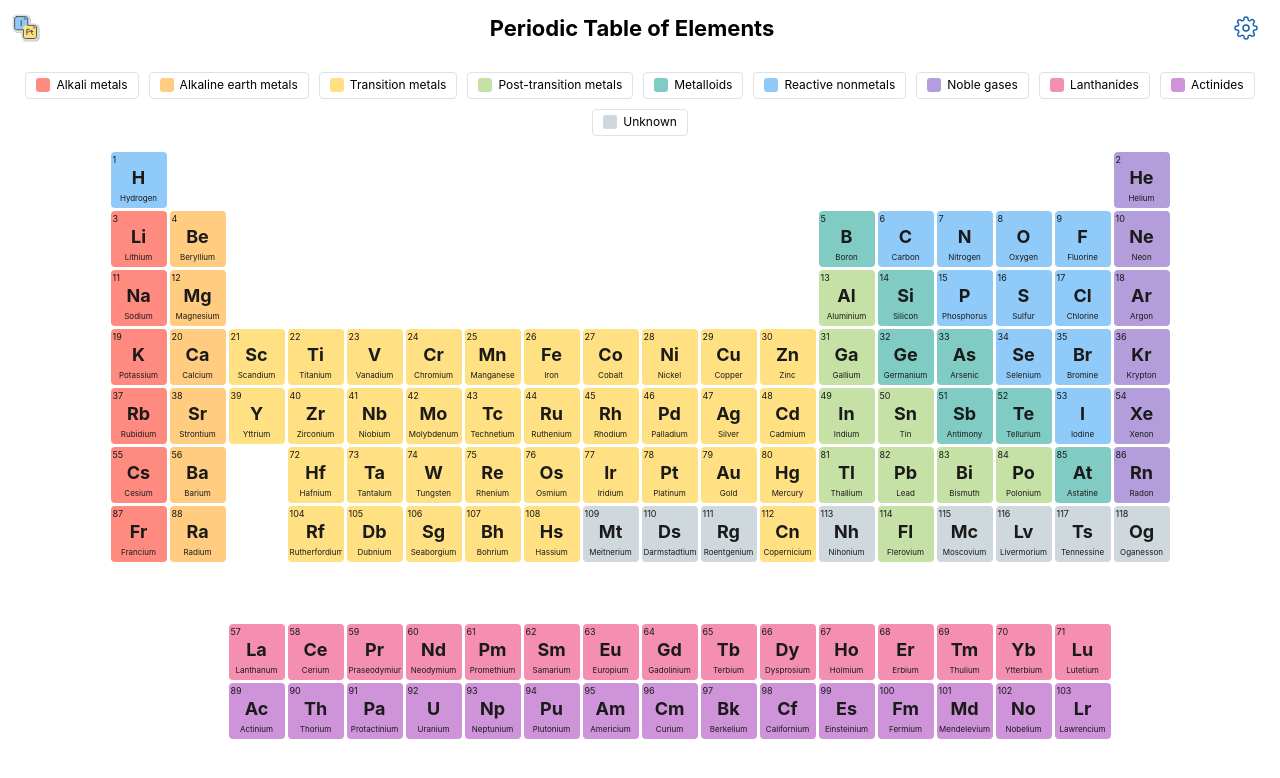
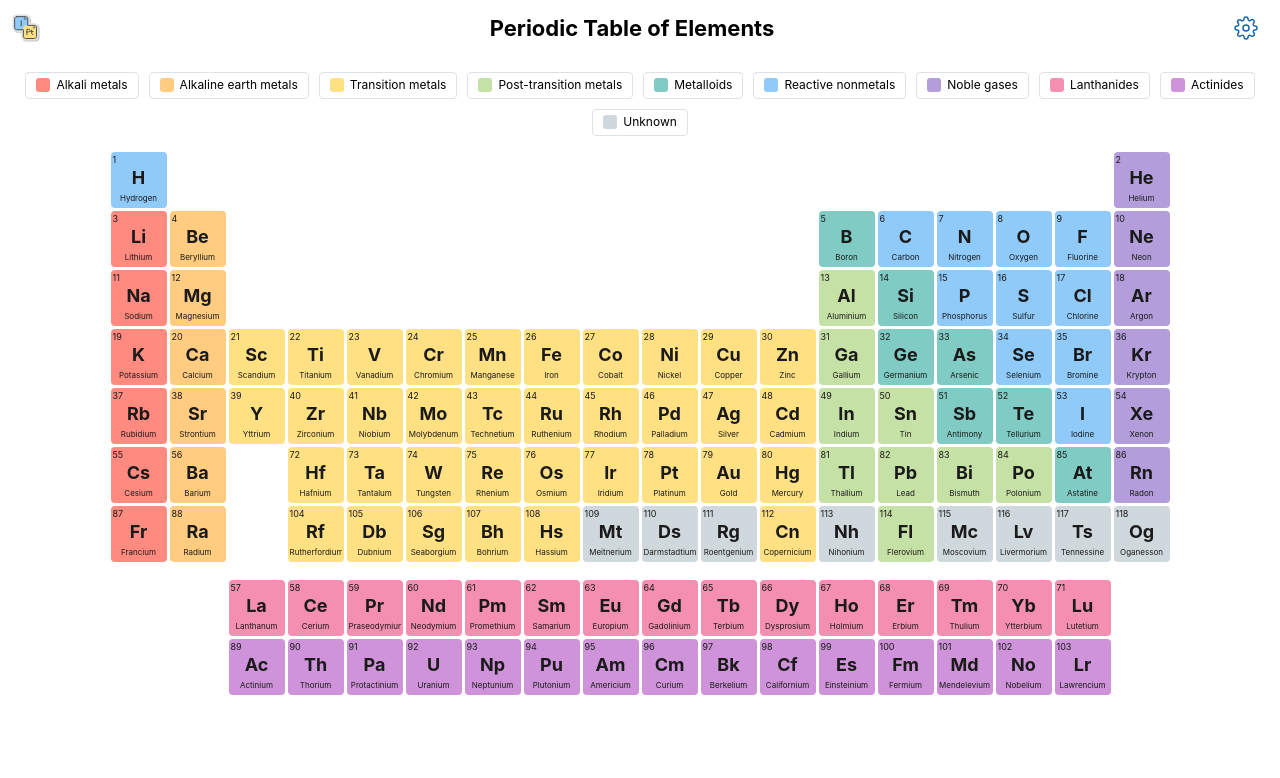
Before and after one commit to mgimpel/periodic-table-app, a React (Vite) app: page / in a window 1280 px wide. Shown: the top 778 px of the page. Built offline with nearby package versions, Linux system fonts and the light colour scheme.

Commit message:
Bugfix: Reduce height of empty row 8
Row 8 is the empty row between the row of heaviest elements (starting with Francium) and  the row of Lanthanides

```diff
--- a/src-tauri/tauri.conf.json
+++ b/src-tauri/tauri.conf.json
@@ -14,9 +14,9 @@
       {
         "title": "periodic-table-app",
         "width": 1100,
-        "height": 760,
+        "height": 720,
         "minWidth": 1100,
-        "minHeight": 760,
+        "minHeight": 720,
         "resizable": false
       }
     ],
--- a/src/components/PeriodicTable.module.css
+++ b/src/components/PeriodicTable.module.css
@@ -29,9 +29,17 @@
   --cell-size: 56px;
   --cell-gap: 3px;
   --fit-scale: 1;
+  /* Row 8 holds no elements (it separates period 7 from the lanthanide/
+   * actinide f-block on rows 9-10), so collapse it to a thin spacer instead
+   * of a full cell-height gap. */
+  --spacer-row: 12px;
   display: grid;
   grid-template-columns: repeat(18, var(--cell-size));
-  grid-auto-rows: var(--cell-size);
+  /* Rows 1-7 and 9-10 are full cell height; row 8 is the empty spacer. */
+  grid-template-rows:
+    repeat(7, var(--cell-size))
+    var(--spacer-row)
+    repeat(2, var(--cell-size));
   gap: var(--cell-gap);
   width: max-content;
   /* Uniform fit scale from useFitScale; anchored so it shrinks toward the top
```
